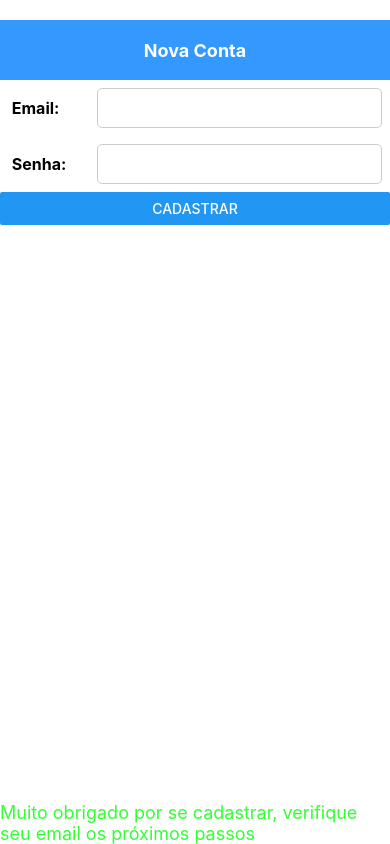
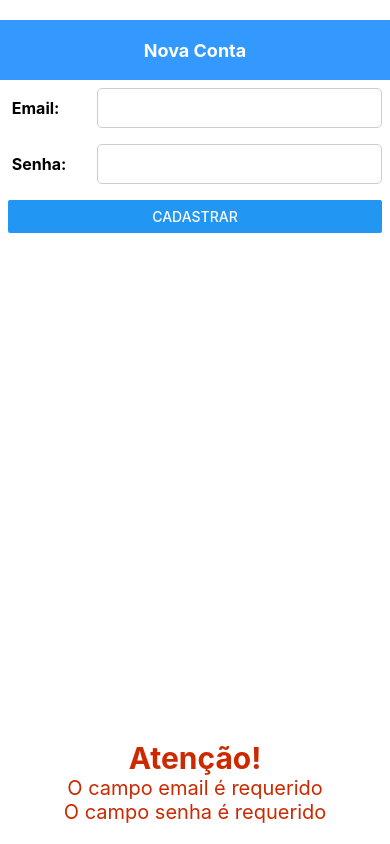
Before and after one commit to bognarjunior/FormularioNative, a React Native app: screen / in a window 390 px wide. Both pictures are taken after a click on the button "CADASTRAR". Built offline with nearby package versions, Linux system fonts and the light colour scheme.

Commit message:
Ajustes
Ajustes nos métodos de validação e implementação de uma nova biblioteca

```diff
--- a/components/Cadastro.js
+++ b/components/Cadastro.js
@@ -6,15 +6,53 @@ export default class Cadastro extends Component {
     email: '',
     password: '',
     msg: null,
+    erros: [],
   };
 
+  renderErros = () => {
+    if (this.state.erros.length > 0) {
+      const listErr = this.state.erros.map(
+        e => <Text style={{ color: '#cc2900', fontSize: 20 }} key={e}>{e}</Text>
+      );
+
+      return (
+        <View style={{ alignItems: 'center', paddingBottom: 20 }}>
+          <Text style={{ color: '#cc2900', fontSize:30, fontWeight: 'bold' }}>Atenção!</Text>
+          { listErr }
+        </View>
+      )
+    }
+  }
   renderMsg = () => {
     if (this.state.msg) {
-      return <Text style={styles.textMsg}>{this.state.msg}</Text>
+      return (
+        <View style={{ padding: 20}}>
+          <Text style={styles.textMsg}>{this.state.msg}</Text>
+        </View>
+      )
     }
   }
 
+  validarFormulario() {
+    let erros = [];
+    if (!this.state.email) {
+      erros.push('O campo email é requerido');
+    }
+    if (!this.state.password) {
+      erros.push('O campo senha é requerido');
+    }
+    return erros;
+  }
   onCadastrarPress =() => {
+    const erros = this.validarFormulario();
+
+    if (erros.length > 0) {
+      this.setState({
+        erros
+      });
+      return;
+    }
+
     this.setState({
       msg: 'Muito obrigado por se cadastrar, verifique seu email os próximos passos',
       email: '',
@@ -52,12 +90,14 @@ export default class Cadastro extends Component {
               secureTextEntry={true}
             />
           </View>
-
-          <Button
-            title='Cadastrar'
-            onPress={this.onCadastrarPress}
-          />
+          <View style={{ padding: 8}}>
+            <Button
+              title='Cadastrar'
+              onPress={this.onCadastrarPress}
+            />
+          </View>
         </View>
+        {this.renderErros()}
         {this.renderMsg()}
       </View>
     )
@@ -102,6 +142,6 @@ const styles = StyleSheet.create({
   textMsg: {
     alignSelf: 'center',
     color: '#33ff33',
-    fontSize: 18,
+    fontSize: 20,
   }
 });
--- a/package.json
+++ b/package.json
@@ -8,7 +8,8 @@
   },
   "dependencies": {
     "react": "16.4.1",
-    "react-native": "0.56.0"
+    "react-native": "0.56.0",
+    "validator": "^10.5.0"
   },
   "devDependencies": {
     "babel-jest": "23.4.2",
```
Also changed, not shown: 1 other file (tests, documents, lock files or other folders).
